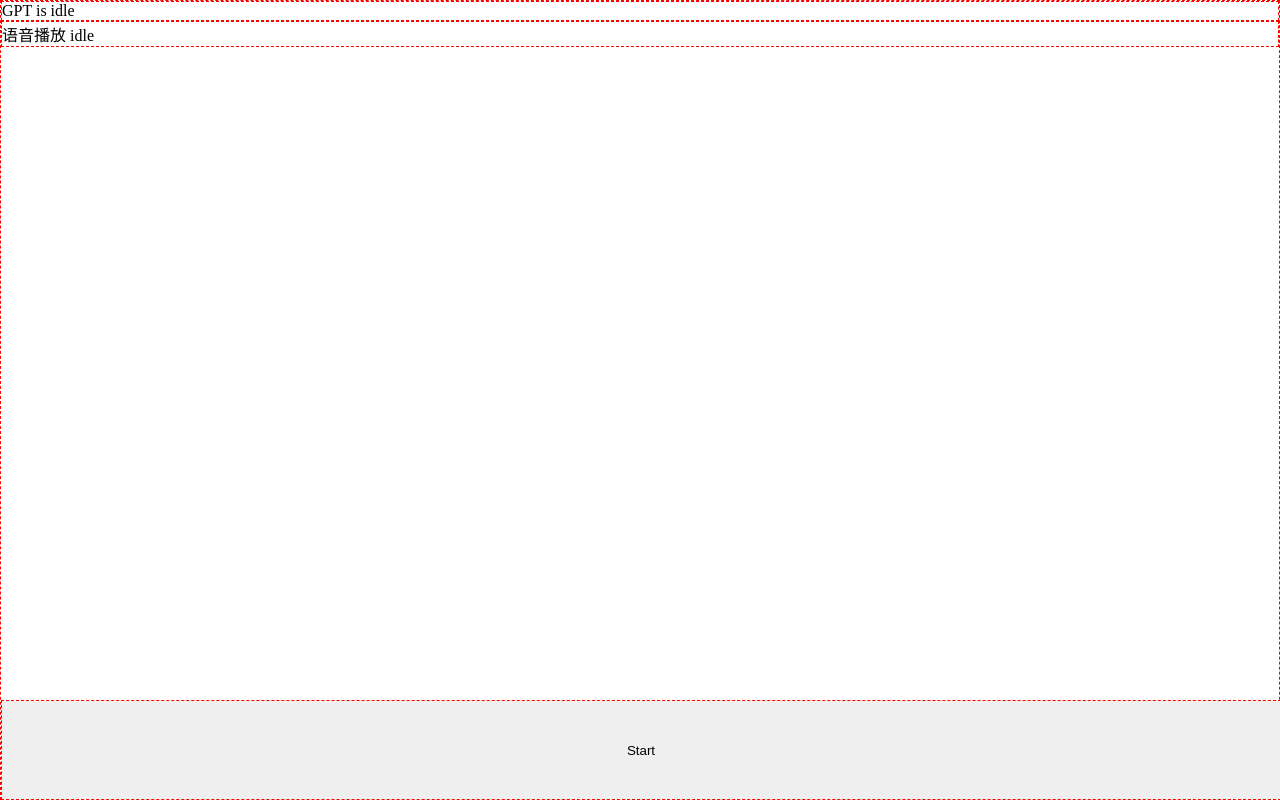
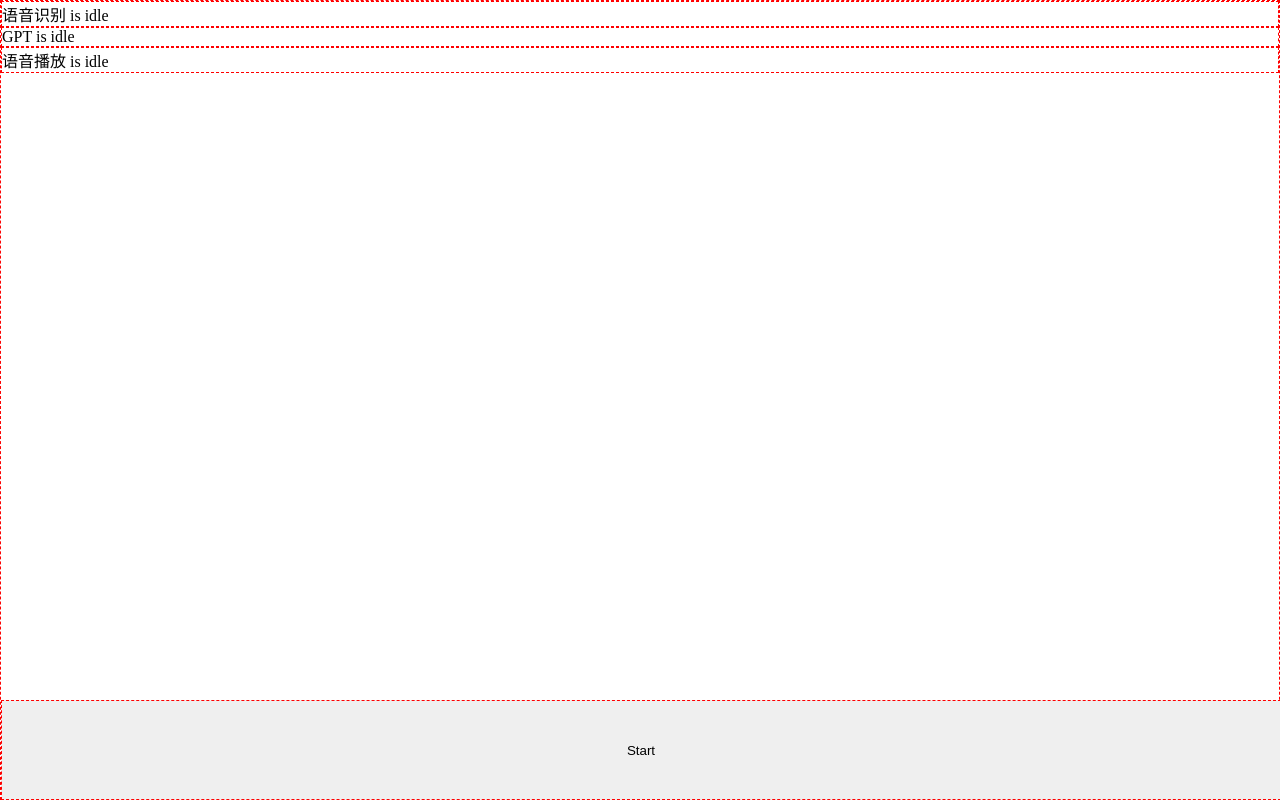
Before and after one commit to fancn21th/tts-core, a React (Vite) app: page / in a window 1280 px wide. Built offline with nearby package versions, Linux system fonts and the light colour scheme.

Commit message:
📦 NEW: 核心状态逻辑完成

```diff
--- a/src/components/Chats.tsx
+++ b/src/components/Chats.tsx
@@ -14,21 +14,28 @@ const Chats: React.FC = () => {
     } else if (recognitionState === "listening") {
       stopRecognition(async (result: string) => {
         const answer = await ask(result);
-        await read(answer);
-        console.log(answer);
+        await read(answer, () => {});
       });
     }
   };
 
   return (
     <div className="chats-container">
+      {/* 语音识别 状态 */}
+      <div className="recognition-state">
+        {recognitionState === "idle"
+          ? "语音识别 is idle"
+          : recognitionState === "listening"
+          ? "语音识别 is listening ..."
+          : "语音识别 is processing ..."}
+      </div>
       {/* GPT 状态 */}
       <div className="gpt-state">
         {chatState === "idle" ? "GPT is idle" : "GPT is progressing ..."}
       </div>
       {/* 语音合成 状态 */}
       <div className="read-state">
-        {readState === "idle" ? "语音播放 idle" : "语音正在播放 ..."}
+        {readState === "idle" ? "语音播放 is idle" : "语音正在播放 ..."}
       </div>
       {/* 触发录音开始 与 结束录音 */}
       <button className="start-button" onClick={onClick}>
--- a/src/hooks/useReadAloud.ts
+++ b/src/hooks/useReadAloud.ts
@@ -11,8 +11,10 @@ export function useReadAloud() {
     onEnd
   ) => {
     setChatState("reading");
-    await read(text, onEnd);
-    setChatState("idle");
+    await read(text, () => {
+      setChatState("idle");
+      onEnd();
+    });
   };
 
   return [readState, readProxy];
--- a/src/hooks/useRecognition.ts
+++ b/src/hooks/useRecognition.ts
@@ -13,11 +13,17 @@ export function useRecognition() {
     });
   };
 
-  const endRecognitionProxy = (onRecognitionEnd: (text: string) => void) => {
-    endRecognition((text) => {
+  const endRecognitionProxy: (
+    onRecognitionEnd: (text: string) => void
+  ) => void = (onRecognitionEnd) => {
+    setRecognitionState("processing");
+
+    const onEnd = (text: string) => {
+      onRecognitionEnd(text);
       setRecognitionState("idle");
-      onRecognitionEnd(text);
-    });
+    };
+
+    endRecognition(onEnd);
   };
 
   return [recognitionState, startRecognitionProxy, endRecognitionProxy];
--- a/src/utils/chat.ts
+++ b/src/utils/chat.ts
@@ -10,5 +10,9 @@ export const ask: (question: string) => Promise<string> = async (
   // 模拟网络请求
   await delay(2000);
 
-  return "GPT:今天天气确实不错啊";
+  const result = "GPT:今天天气确实不错啊";
+
+  console.log(result);
+
+  return result;
 };
--- a/src/utils/recognition.ts
+++ b/src/utils/recognition.ts
@@ -1,11 +1,13 @@
-export type RecognitionState = "idle" | "listening";
+import { delay } from "./helper";
+
+export type RecognitionState = "idle" | "listening" | "processing";
 
 export const startRecognition: (onStart: () => void) => void = (onStart) => {
   // 实现唤起语音识别的逻辑
   onStart();
 };
 
-export const endRecognition: (onEnd: (text: string) => void) => void = (
+export const endRecognition: (onEnd: (text: string) => void) => void = async (
   onEnd
 ) => {
   // 模拟语音识别到的内容
@@ -15,5 +17,10 @@ export const endRecognition: (onEnd: (text: string) => void) => void = (
   // 2. 将语音识别的内容转换成文字
   // 3. 回掉函数返回转换后的文字
 
+  // 模拟录音 与 文本识别
+  console.log("语音识别中...");
+
+  await delay(2000);
+
   onEnd("今天天气不错啊");
 };
```
Also changed, not shown: 1 other file (tests, documents, lock files or other folders).
